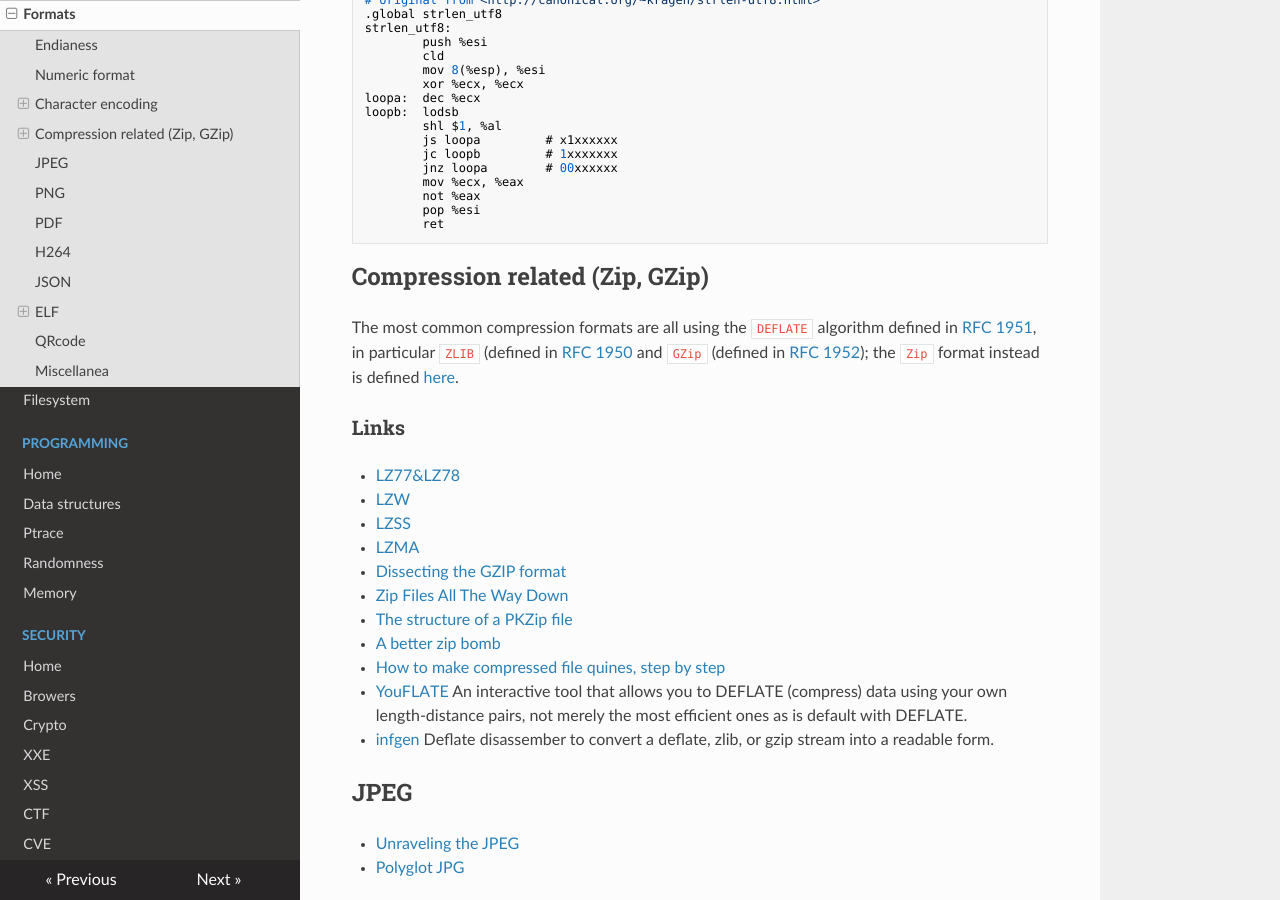
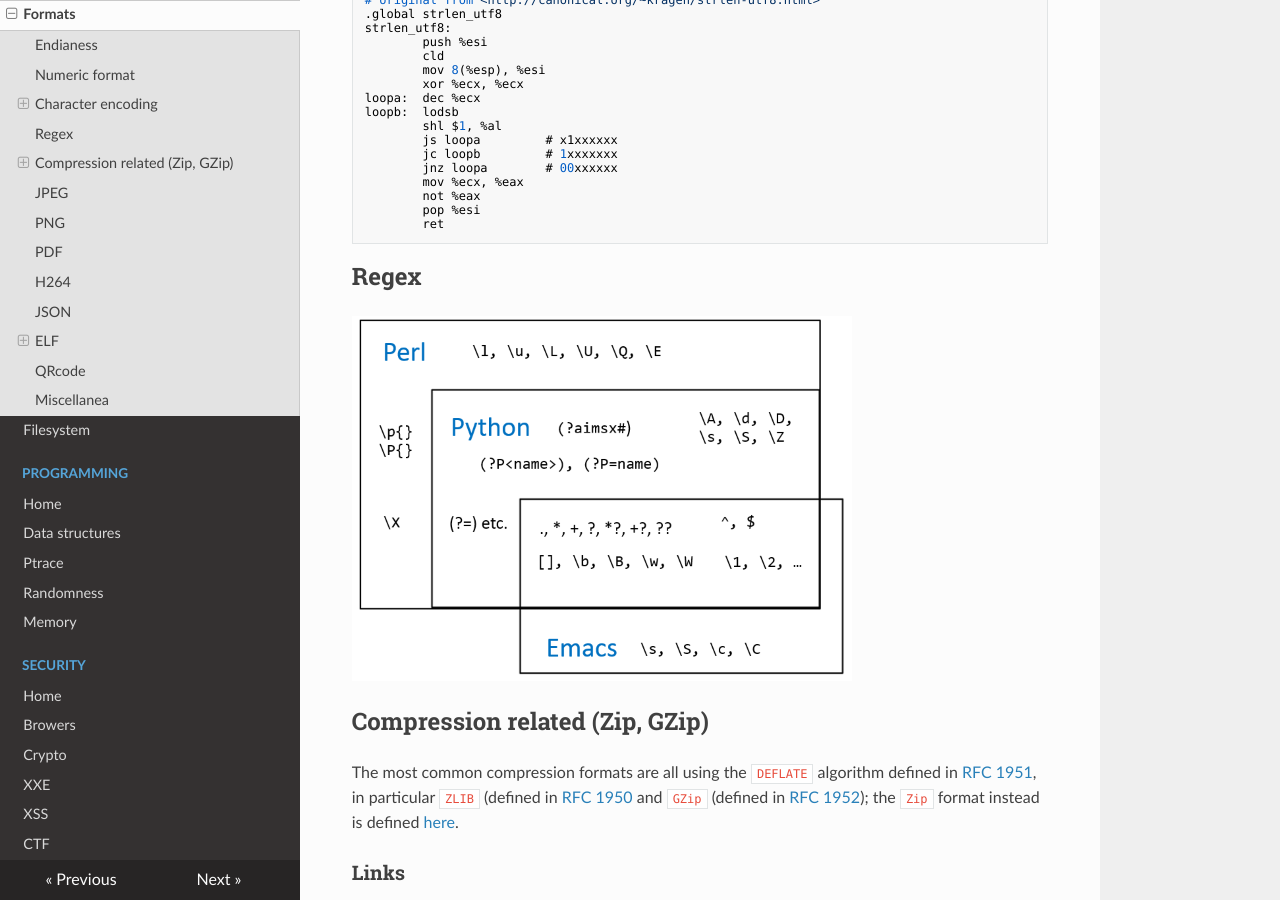
Before and after one commit to gipi/low-level, an MkDocs documentation site: the page built from docs/formats.md, in a window 1280 px wide and 900 px high, scrolled down 1636 px. Built offline with MkDocs 1.6.1, drawn with Linux system fonts in a browser that asks for light colours; nearby versions of some CDN libraries; old or Windows-style settings are respelled for this version of MkDocs.

Commit message:
Add regex image.
Source: from twitter.

````diff
--- a/docs/formats.md
+++ b/docs/formats.md
@@ -76,6 +76,10 @@ loopb:  lodsb
         pop %esi
         ret
 ```
+
+## Regex
+
+![](/images/regex.png)
 
 ## Compression related (Zip, GZip)
 
````
Also changed, not shown: docs/images/regex.png (added).
